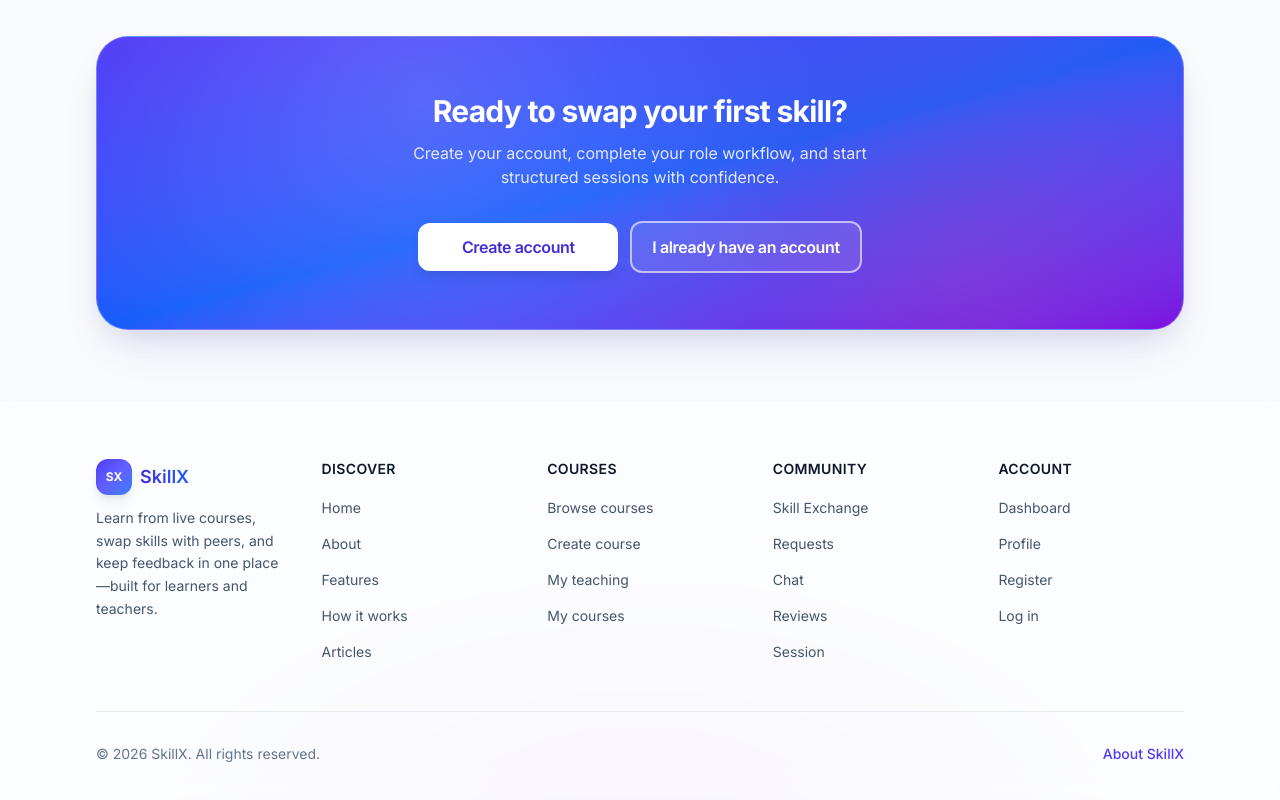
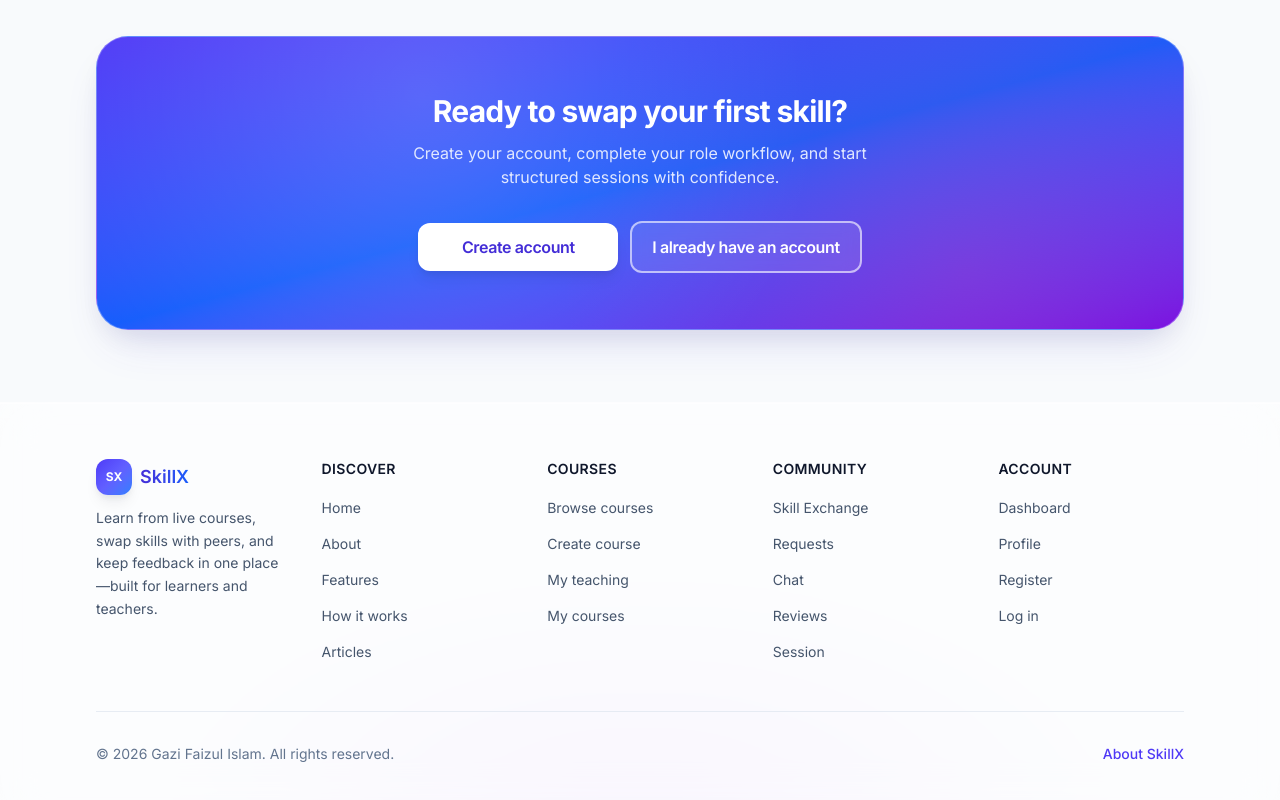
Before and after one commit to faizul-gazi/skill-exchange-platform, a React (Vite) app: page / in a window 1280 px wide. Shown: the part 2654-3454 px from the top of the page. Built offline with nearby package versions, Linux system fonts and the light colour scheme; no server answers.

Commit message:
docs: update practicum details and copyright in footer

```diff
--- a/src/components/Footer.jsx
+++ b/src/components/Footer.jsx
@@ -82,7 +82,7 @@
           ))}
         </div>
         <div className="mt-12 flex flex-col items-start justify-between gap-4 border-t border-slate-200/80 pt-8 text-sm text-slate-500 dark:border-white/10 dark:text-slate-400 sm:flex-row sm:items-center">
-          <p>© {new Date().getFullYear()} SkillX. All rights reserved.</p>
+          <p>© {new Date().getFullYear()} Gazi Faizul Islam. All rights reserved.</p>
           <Link
             to="/about"
             className="font-medium text-indigo-600 transition hover:underline dark:text-indigo-300"
```
Also changed, not shown: 1 other file (tests, documents, lock files or other folders).
